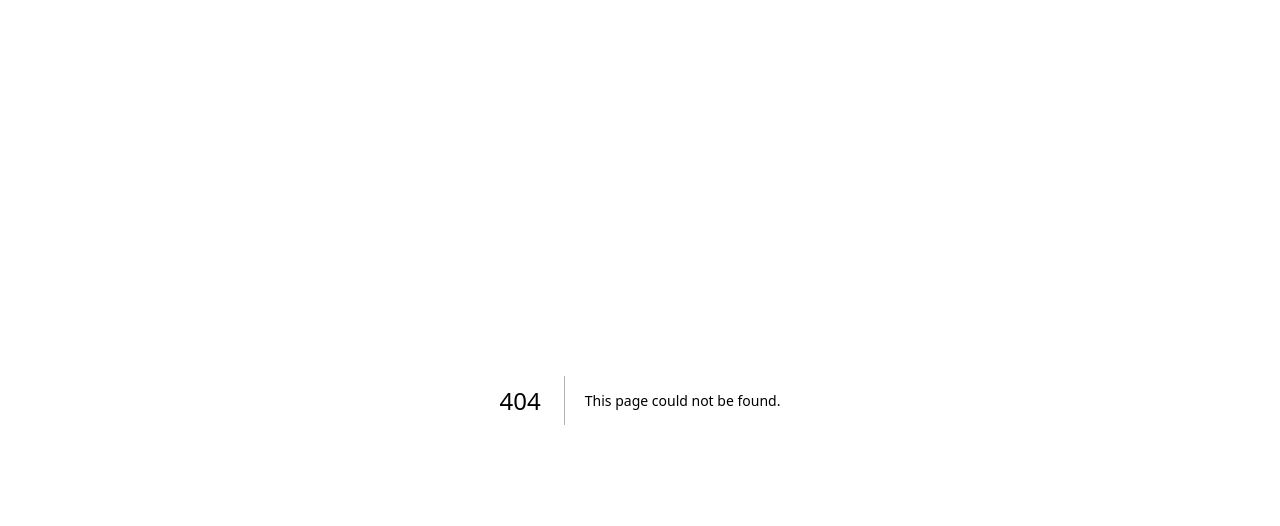
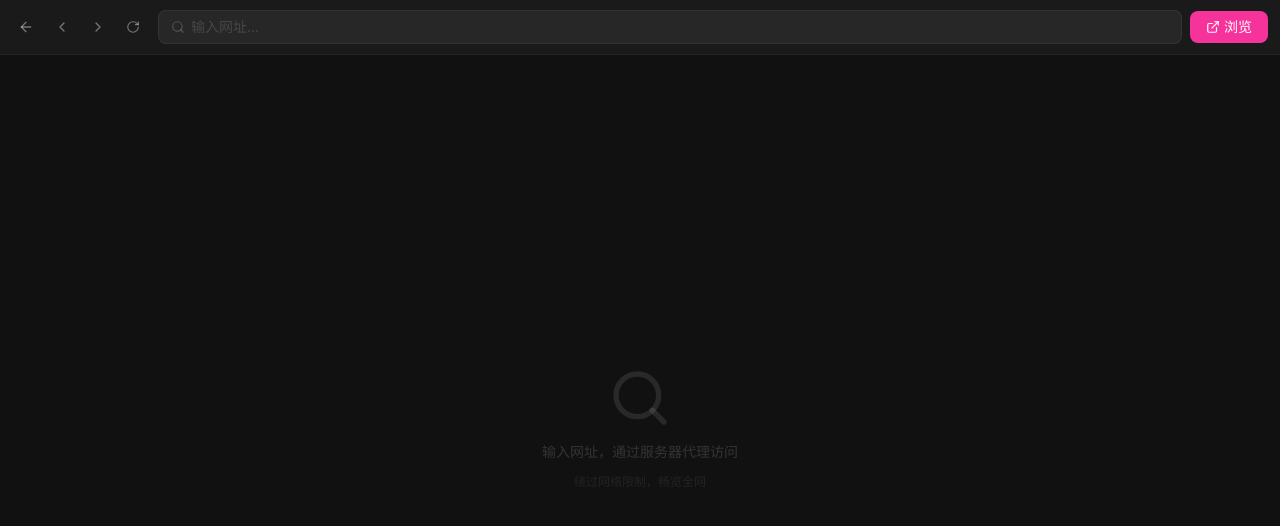
Before and after one commit to 2919506367/TestnetPro, a Next.js app: page /proxy in a window 1280 px wide. Before the commit this address had no page. Shown: the top 526 px of the page. Built offline with nearby package versions, Linux system fonts and the light colour scheme.

Commit message:
feat: proxy browser - strip X-Frame-Options/CSP, rewrite URLs, handle redirects; replace old BrowserPanel with /proxy

```diff
--- /dev/null
+++ b/app/api/proxy/route.ts
@@ -0,0 +1,126 @@
+import { NextRequest, NextResponse } from "next/server";
+
+const UA =
+  "Mozilla/5.0 (Windows NT 10.0; Win64; x64) AppleWebKit/537.36 (KHTML, like Gecko) Chrome/131.0.0.0 Safari/537.36";
+
+function rewriteUrls(html: string, proxyBase: string): string {
+  const attrs = [
+    "src", "href", "action", "srcset", "data-src", "data-href",
+    "poster", "background", "formaction", "manifest", "ping",
+  ];
+  const re = new RegExp(
+    `\\b(${attrs.join("|")})\\s*=\\s*("([^"]*)"|'([^']*)'|([^\\s>"'=]+))`,
+    "gi"
+  );
+
+  return html.replace(re, (_full, attr, _quoted, dq, sq, unq) => {
+    const raw = (dq || sq || unq || "").trim();
+    if (!raw) return _full;
+    if (/^(data:|javascript:|mailto:|#|blob:|ws:|about:|chrome-extension:|moz-extension:)/i.test(raw)) return _full;
+    if (raw.includes("/api/proxy")) return _full;
+    const q = dq !== undefined ? '"' : sq !== undefined ? "'" : "";
+    return `${attr}=${q}${proxyBase}?url=${encodeURIComponent(raw)}${q}`;
+  });
+}
+
+function rewriteCssUrls(css: string, proxyBase: string): string {
+  return css.replace(
+    /url\(\s*(["']?)([^"')]+)\1\s*\)/gi,
+    (_full, _q, raw) => {
+      if (/^(data:|#|blob:)/i.test(raw.trim())) return _full;
+      if (raw.includes("/api/proxy")) return _full;
+      return `url('${proxyBase}?url=${encodeURIComponent(raw.trim())}')`;
+    }
+  );
+}
+
+export async function GET(request: NextRequest) {
+  const reqUrl = new URL(request.url);
+  const proxyBase = `${reqUrl.origin}/api/proxy`;
+  const targetUrl = reqUrl.searchParams.get("url");
+
+  if (!targetUrl) return new NextResponse("缺少 url 参数", { status: 400 });
+
+  let decoded: string;
+  try {
+    decoded = decodeURIComponent(targetUrl);
+  } catch {
+    return new NextResponse("url 编码错误", { status: 400 });
+  }
+
+  try {
+    const upstreamRes = await fetch(decoded, {
+      headers: {
+        "User-Agent": UA,
+        Accept:
+          "text/html,application/xhtml+xml,application/xml;q=0.9,image/webp,image/apng,*/*;q=0.8",
+        "Accept-Language": "zh-CN,zh;q=0.9,en;q=0.8",
+      },
+      redirect: "manual",
+    });
+
+    const status = upstreamRes.status;
+    const ct = upstreamRes.headers.get("content-type") || "";
+
+    if (status >= 300 && status < 400) {
+      let loc = upstreamRes.headers.get("location") || "";
+      if (loc) {
+        try {
+          loc = new URL(loc, decoded).href;
+        } catch {}
+        return NextResponse.redirect(
+          `${proxyBase}?url=${encodeURIComponent(loc)}`,
+          status === 301 ? 301 : 302
+        );
+      }
+    }
+
+    const isHTML = ct.includes("text/html") || ct.includes("application/xhtml");
+    const isCSS = ct.includes("text/css");
+
+    const responseHeaders = new Headers();
+
+    for (const h of ["content-type", "content-disposition", "cache-control", "etag", "last-modified", "expires", "set-cookie", "vary"]) {
+      const v = upstreamRes.headers.get(h);
+      if (v) {
+        if (h === "set-cookie") {
+          responseHeaders.append("Set-Cookie", v);
+        } else {
+          responseHeaders.set(h, v);
+        }
+      }
+    }
+
+    if (isHTML) {
+      let html = await upstreamRes.text();
+      html = rewriteUrls(html, proxyBase);
+      responseHeaders.set("Content-Type", "text/html; charset=utf-8");
+      responseHeaders.delete("content-encoding");
+      responseHeaders.set("Cache-Control", "no-cache");
+      return new NextResponse(html, { status: 200, headers: responseHeaders });
+    }
+
+    if (isCSS) {
+      let css = await upstreamRes.text();
+      css = rewriteCssUrls(css, proxyBase);
+      responseHeaders.set("Content-Type", "text/css; charset=utf-8");
+      responseHeaders.delete("content-encoding");
+      responseHeaders.set("Cache-Control", "public, max-age=300");
+      return new NextResponse(css, { status: 200, headers: responseHeaders });
+    }
+
+    ["content-length", "content-encoding"].forEach((h) => {
+      const v = upstreamRes.headers.get(h);
+      if (v) responseHeaders.set(h, v);
+    });
+    if (!responseHeaders.has("content-type"))
+      responseHeaders.set("Content-Type", "application/octet-stream");
+
+    return new NextResponse(upstreamRes.body, {
+      status,
+      headers: responseHeaders,
+    });
+  } catch {
+    return new NextResponse("目标网站无法访问", { status: 502 });
+  }
+}
--- a/app/bilibili/page.tsx
+++ b/app/bilibili/page.tsx
@@ -11,7 +11,6 @@ import { formatPubdate } from "@/lib/bilibili";
 import BiliImage from "./components/BiliImage";
 import VideoGrid from "./components/VideoGrid";
 import VideoPlayerModal from "./components/VideoPlayerModal";
-import BrowserPanel from "./components/BrowserPanel";
 import { DanmakuSettings, DANMAKU_DEFAULTS } from "./components/DanmakuLayer";
 
 interface VideoItem {
@@ -52,7 +51,6 @@ function BilibiliApp() {
   const [playingVideo, setPlayingVideo] = useState<PlayVideo | null>(null);
   const [refreshTrigger, setRefreshTrigger] = useState(0);
   const [showUserProfile, setShowUserProfile] = useState<number | null>(null);
-  const [showBrowser, setShowBrowser] = useState(false);
   const [searchQuery, setSearchQuery] = useState("");
   const [searchType, setSearchType] = useState<"video" | "user">("video");
   const [searchResults, setSearchResults] = useState<any[]>([]);
@@ -211,7 +209,7 @@ function BilibiliApp() {
               短视频
             </button>
             <button
-              onClick={() => setShowBrowser(true)}
+              onClick={() => router.push("/proxy")}
               className={`flex items-center gap-1 px-3 py-2 rounded-xl text-xs font-medium transition-all flex-shrink-0 ${dark ? "bg-white/5 hover:bg-white/10 text-white/60 border border-white/10" : "bg-gray-100 hover:bg-gray-200 text-gray-600"}`}
             >
               <Globe className="w-3.5 h-3.5" />
@@ -332,10 +330,6 @@ function BilibiliApp() {
           onPlayVideo={(v) => { setPlayingVideo(v); setShowUserProfile(null); }}
           dark={dark}
         />
-      )}
-
-      {showBrowser && (
-        <BrowserPanel onClose={() => setShowBrowser(false)} dark={dark} />
       )}
     </div>
   );
--- /dev/null
+++ b/app/proxy/page.tsx
@@ -0,0 +1,158 @@
+"use client";
+
+import { useState, useRef } from "react";
+import {
+  Search, X, Loader2, ArrowLeft, RotateCw, ExternalLink,
+  ChevronLeft, ChevronRight,
+} from "lucide-react";
+import { useRouter } from "next/navigation";
+
+export default function ProxyPage() {
+  const router = useRouter();
+  const [url, setUrl] = useState("");
+  const [proxyUrl, setProxyUrl] = useState<string | null>(null);
+  const [loading, setLoading] = useState(false);
+  const [pageTitle, setPageTitle] = useState("");
+  const iframeRef = useRef<HTMLIFrameElement>(null);
+
+  const encode = (raw: string) => `/api/proxy?url=${encodeURIComponent(raw)}`;
+
+  const doNavigate = (rawUrl?: string) => {
+    const input = (rawUrl || url).trim();
+    if (!input) return;
+    let target = input;
+    if (!/^https?:\/\//i.test(target)) target = "https://" + target;
+    setUrl(target);
+    setLoading(true);
+    setProxyUrl(`${encode(target)}&_=${Date.now()}`);
+  };
+
+  const handleKeyDown = (e: React.KeyboardEvent) => {
+    if (e.key === "Enter") doNavigate();
+  };
+
+  const iframeGoBack = () => {
+    try { iframeRef.current?.contentWindow?.history.back(); } catch {}
+  };
+
+  const iframeGoForward = () => {
+    try { iframeRef.current?.contentWindow?.history.forward(); } catch {}
+  };
+
+  const iframeRefresh = () => {
+    if (proxyUrl) {
+      setLoading(true);
+      setProxyUrl(`${encode(url)}&_=${Date.now()}`);
+    }
+  };
+
+  const handleIframeLoad = () => {
+    setLoading(false);
+    try {
+      const doc = iframeRef.current?.contentDocument;
+      if (doc) setPageTitle(doc.title || "");
+    } catch {}
+  };
+
+  return (
+    <div className="h-screen bg-[#111] flex flex-col">
+      <header className="flex items-center gap-2 px-3 py-2.5 border-b border-white/[0.06] bg-[#1a1a1a] shrink-0">
+        <button
+          onClick={() => router.push("/bilibili")}
+          className="p-1.5 rounded-lg hover:bg-white/10 text-white/40 hover:text-white/70 transition-colors shrink-0"
+          title="返回"
+        >
+          <ArrowLeft className="w-4 h-4" />
+        </button>
+
+        <button
+          onClick={iframeGoBack}
+          className="p-1.5 rounded-lg hover:bg-white/10 text-white/40 hover:text-white/70 transition-colors shrink-0"
+          title="后退"
+        >
+          <ChevronLeft className="w-4 h-4" />
+        </button>
+
+        <button
+          onClick={iframeGoForward}
+          className="p-1.5 rounded-lg hover:bg-white/10 text-white/40 hover:text-white/70 transition-colors shrink-0"
+          title="前进"
+        >
+          <ChevronRight className="w-4 h-4" />
+        </button>
+
+        <button
+          onClick={iframeRefresh}
+          className="p-1.5 rounded-lg hover:bg-white/10 text-white/40 hover:text-white/70 transition-colors shrink-0 mr-1"
+          title="刷新"
+        >
+          <RotateCw className="w-3.5 h-3.5" />
+        </button>
+
+        <div className="flex-1 flex items-center gap-1.5 bg-white/[0.06] rounded-lg px-3 py-1.5 border border-white/[0.06] focus-within:border-pink-500/30 focus-within:bg-white/[0.08] transition-all">
+          <Search className="w-3.5 h-3.5 text-white/20 shrink-0" />
+          <input
+            type="text"
+            value={url}
+            onChange={(e) => setUrl(e.target.value)}
+            onKeyDown={handleKeyDown}
+            placeholder="输入网址..."
+            className="flex-1 bg-transparent outline-none text-white/85 text-sm placeholder:text-white/15"
+          />
+          {url && (
+            <button
+              onClick={() => { setUrl(""); setProxyUrl(null); }}
+              className="text-white/20 hover:text-white/50 shrink-0"
+            >
+              <X className="w-3.5 h-3.5" />
+            </button>
+          )}
+        </div>
+
+        <button
+          onClick={() => doNavigate()}
+          disabled={loading}
+          className="px-4 py-1.5 bg-pink-500 hover:bg-pink-600 disabled:opacity-40 text-white text-sm font-medium rounded-lg transition-all flex items-center gap-1 shrink-0"
+        >
+          {loading ? (
+            <Loader2 className="w-3.5 h-3.5 animate-spin" />
+          ) : (
+            <ExternalLink className="w-3.5 h-3.5" />
+          )}
+          浏览
+        </button>
+      </header>
+
+      <div className="flex-1 relative bg-white">
+        {!proxyUrl ? (
+          <div className="absolute inset-0 flex flex-col items-center justify-center gap-3 text-white/10 bg-[#111]">
+            <Search className="w-16 h-16" />
+            <p className="text-sm text-white/15">输入网址，通过服务器代理访问</p>
+            <p className="text-xs text-white/8">绕过网络限制，畅览全网</p>
+          </div>
+        ) : (
+          <>
+            {loading && (
+              <div className="absolute top-0 left-0 right-0 h-0.5 z-20">
+                <div className="h-full bg-pink-500 animate-pulse" />
+              </div>
+            )}
+            <iframe
+              ref={iframeRef}
+              src={proxyUrl}
+              className="w-full h-full border-0"
+              onLoad={handleIframeLoad}
+            />
+          </>
+        )}
+      </div>
+
+      {proxyUrl && (
+        <div className="flex items-center gap-3 px-4 py-1.5 border-t border-white/[0.06] bg-[#1a1a1a] text-[11px] text-white/25 shrink-0">
+          <span className="truncate max-w-[400px]">{pageTitle || url}</span>
+          <span className="ml-auto opacity-40">VPS代理模式</span>
+        </div>
+      )}
+    </div>
+  );
+}
```
